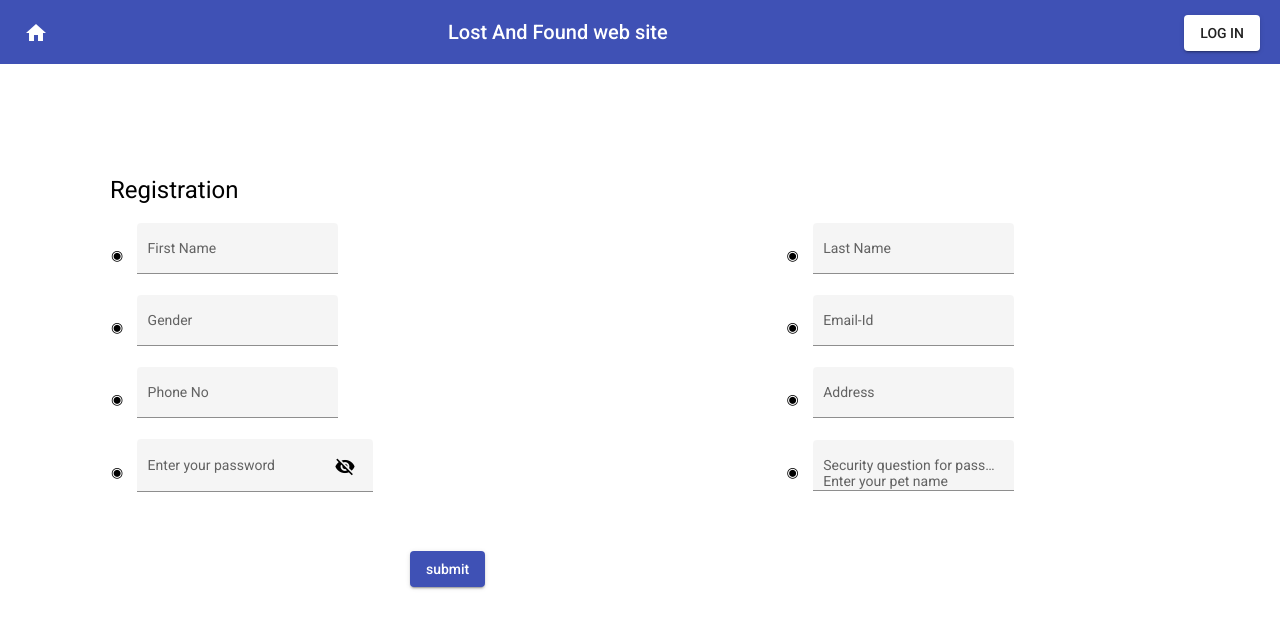
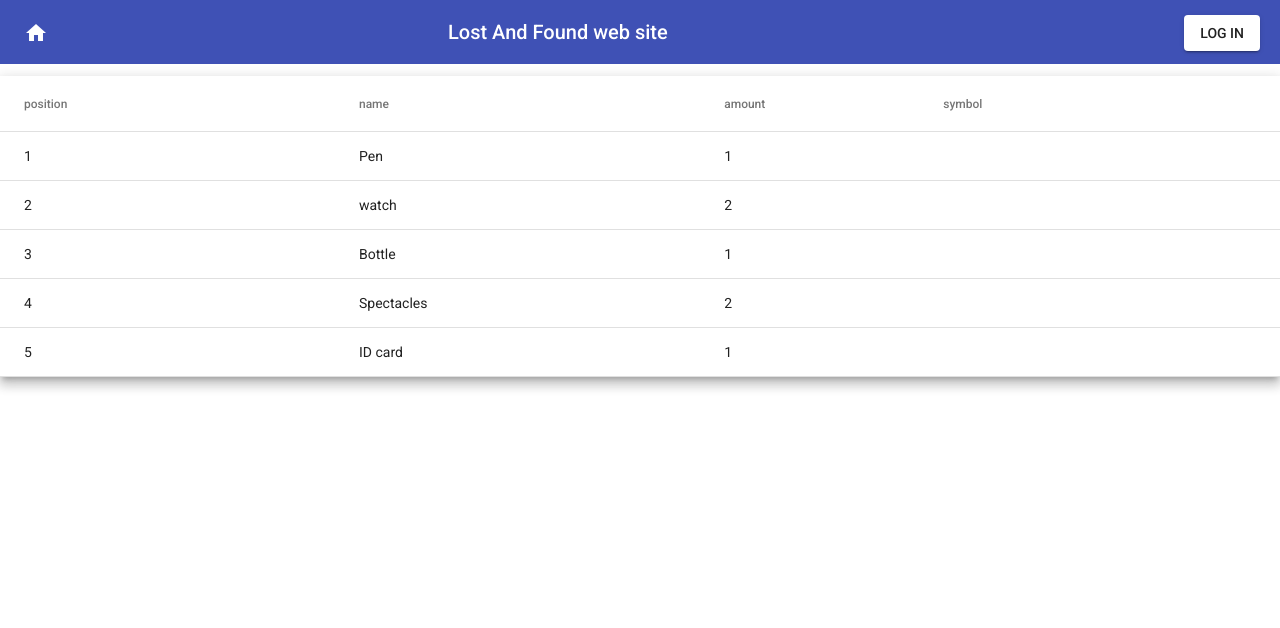
Before and after one commit to code-digger9456/LostFound_FrontEnd, an Angular app: page /register in a window 1280 px wide. Shown: the top 628 px of the page. Built offline with nearby package versions, Linux system fonts and the light colour scheme.

Commit message:
lost item list

```diff
--- a/src/app/app-routing.module.ts
+++ b/src/app/app-routing.module.ts
@@ -4,14 +4,16 @@ import { AdditemsComponent } from './additems/additems.component';
 import { LoginComponent } from './fronttop/login/login.component';
 import { RegisterComponent } from './fronttop/register/register.component';
 import { HomepageComponent } from './homepage/homepage.component';
+import { ListComponent } from './list/list.component';
 import { TestComponent } from './test/test.component';
 
 const routes: Routes = [
+  {path :'**', component: ListComponent},
+
   {path : 'loginpage', component: LoginComponent },
   {path: 'register', component: RegisterComponent},
   {path: 'list' , component: AdditemsComponent },
   { path: 'test', component: TestComponent},
-  {path :'**', component: HomepageComponent}
 ];
 
 @NgModule({
--- a/src/app/app.module.ts
+++ b/src/app/app.module.ts
@@ -16,6 +16,7 @@ import { TestComponent } from './test/test.component';
 import { Test1Component } from './test1/test1.component';
 import { AdditemsComponent } from './additems/additems.component';
 import {MatDialogModule} from '@angular/material/dialog';
+import {MatTableModule} from '@angular/material/table';
 @NgModule({
   declarations: [
     AppComponent,
@@ -36,7 +37,8 @@ import {MatDialogModule} from '@angular/material/dialog';
     BrowserAnimationsModule,
     MatToolbarModule,
     MatInputModule,
-    MatDialogModule
+    MatDialogModule,
+    MatTableModule
   ],
   providers: [],
   bootstrap: [AppComponent]
--- a/src/app/fronttop/login/login.component.html
+++ b/src/app/fronttop/login/login.component.html
@@ -9,11 +9,13 @@
     <mat-form-field appearance="fill">
         <mat-label>Enter your password</mat-label>
         <input matInput [type]="hide ? 'password' : 'text'">
-        <button mat-icon-button matSuffix (click)="hide = !hide" [attr.aria-label]="'Hide password'"
+
+
+    </mat-form-field>
+    <button mat-icon-button matSuffix (click)="hide = !hide" [attr.aria-label]="'Hide password'"
             [attr.aria-pressed]="hide">
             <mat-icon>{{hide ? 'visibility_off' : 'visibility'}}</mat-icon>
         </button>
-    </mat-form-field>
     <br>
     <a href='javascript:void(0)'>Forgot Password?</a>
 <br>
--- a/src/app/fronttop/register/register.component.html
+++ b/src/app/fronttop/register/register.component.html
@@ -3,13 +3,13 @@
     <h1>Registration </h1>
     <table class="reg">
         <tr>
-            <td>&#9673;&nbsp;&nbsp;&nbsp;
+            <td>
                 <mat-form-field appearance="fill">
                     <mat-label>First Name </mat-label>
                     <input matInput type="text">
                 </mat-form-field>
             </td>
-            <td>&#9673;&nbsp;&nbsp;&nbsp;
+            <td>
                 <mat-form-field appearance="fill">
                     <mat-label>Last Name </mat-label>
                     <input matInput type="text">
@@ -17,13 +17,13 @@
             </td>
         </tr>
         <tr>
-            <td> &#9673;&nbsp;&nbsp;&nbsp;
+            <td>
                 <mat-form-field appearance="fill">
                     <mat-label>Gender </mat-label>
                     <input matInput type="text">
                 </mat-form-field>
             </td>
-            <td>&#9673;&nbsp;&nbsp;&nbsp;
+            <td>
                 <mat-form-field appearance="fill">
                     <mat-label> Email-Id </mat-label>
                     <input matInput type="text">
@@ -31,13 +31,13 @@
             </td>
         </tr>
         <tr>
-            <td>&#9673;&nbsp;&nbsp;&nbsp;
+            <td>
                 <mat-form-field appearance="fill">
                     <mat-label> Phone No </mat-label>
                     <input matInput type="text">
                 </mat-form-field>
             </td>
-            <td>&#9673;&nbsp;&nbsp;&nbsp;
+            <td>
                 <mat-form-field appearance="fill">
                     <mat-label>Address</mat-label>
                     <input matInput type="text">
@@ -45,7 +45,7 @@
             </td>
         </tr>
         <tr>
-            <td>&#9673;&nbsp;&nbsp;&nbsp;
+            <td>
                 <mat-form-field appearance="fill">
                     <mat-label>Enter your password</mat-label>
                     <input matInput [type]="hide ? 'password' : 'text'">
@@ -55,7 +55,7 @@
                     </button>
                 </mat-form-field>
             </td>
-            <td>&#9673;&nbsp;&nbsp;&nbsp;
+            <td>
                 <mat-form-field appearance="fill">
                     <mat-label>Security question for password recovery<br>
                         Enter your pet name</mat-label>
--- a/src/app/homepage/homepage.component.css
+++ b/src/app/homepage/homepage.component.css
@@ -15,6 +15,31 @@
     background-image: url(src\assets\images\image1.jpeg);
     background-attachment: fixed;
 }
+
+
+.split {
+  height: 100%;
+  width: 50%;
+  position: fixed;
+  z-index: 1;
+  top: 0;
+  overflow-x: hidden;
+
+}
+
+
+/* Control the left side */
+.left {
+  left: 0;
+}
+
+/* Control the right side */
+.right {
+  right: 0;
+
+}
+
+
 .pos
 {
     text-align: center;
--- a/src/app/homepage/homepage.component.ts
+++ b/src/app/homepage/homepage.component.ts
@@ -1,5 +1,7 @@
 import { Component, OnInit } from '@angular/core';
 import {Router} from '@angular/router';
+
+
 @Component({
   selector: 'app-homepage',
   templateUrl: './homepage.component.html',
--- a/src/app/list/list.component.css
+++ b/src/app/list/list.component.css
@@ -0,0 +1,47 @@
+table {
+    width: 100%;
+  }
+
+  tr.example-detail-row {
+    height: 0;
+  }
+
+  tr.example-element-row:not(.example-expanded-row):hover {
+    background: whitesmoke;
+  }
+
+  tr.example-element-row:not(.example-expanded-row):active {
+    background: #efefef;
+  }
+
+  .example-element-row td {
+    border-bottom-width: 0;
+  }
+
+  .example-element-detail {
+    overflow: hidden;
+    display: flex;
+  }
+
+  .example-element-diagram {
+    min-width: 80px;
+    border: 2px solid black;
+    padding: 8px;
+    font-weight: lighter;
+    margin: 8px 0;
+    height: 104px;
+  }
+
+  .example-element-symbol {
+    font-weight: bold;
+    font-size: 40px;
+    line-height: normal;
+  }
+
+  .example-element-description {
+    padding: 16px;
+  }
+
+  .example-element-description-attribution {
+    opacity: 0.5;
+  }
--- a/src/app/list/list.component.html
+++ b/src/app/list/list.component.html
@@ -1 +1,35 @@
-<button  >check</button>
+<table mat-table
+       [dataSource]="dataSource" multiTemplateDataRows
+       class="mat-elevation-z8">
+  <ng-container matColumnDef="{{column}}" *ngFor="let column of columnsToDisplay">
+    <th mat-header-cell *matHeaderCellDef> {{column}} </th>
+    <td mat-cell *matCellDef="let element"> {{element[column]}} </td>
+  </ng-container>
+
+  <!-- Expanded Content Column - The detail row is made up of this one column that spans across all columns -->
+  <ng-container matColumnDef="expandedDetail">
+    <td mat-cell *matCellDef="let element" [attr.colspan]="columnsToDisplay.length">
+      <div class="example-element-detail"
+           [@detailExpand]="element == expandedElement ? 'expanded' : 'collapsed'">
+        <div class="example-element-diagram">
+          <div class="example-element-position"> {{element.position}} </div>
+          <div class="example-element-symbol"> {{element.symbol}} </div>
+          <div class="example-element-name"> {{element.name}} </div>
+          <div class="example-element-weight"> {{element.amount}} </div>
+        </div>
+        <div class="example-element-description">
+          {{element.description}}
+          <span class="example-element-description-attribution"> -- Wikipedia </span>
+        </div>
+      </div>
+    </td>
+  </ng-container>
+
+  <tr mat-header-row *matHeaderRowDef="columnsToDisplay"></tr>
+  <tr mat-row *matRowDef="let element; columns: columnsToDisplay;"
+      class="example-element-row"
+      [class.example-expanded-row]="expandedElement === element"
+      (click)="expandedElement = expandedElement === element ? null : element">
+  </tr>
+  <tr mat-row *matRowDef="let row; columns: ['expandedDetail']" class="example-detail-row"></tr>
+</table>
--- a/src/app/list/list.component.ts
+++ b/src/app/list/list.component.ts
@@ -1,14 +1,76 @@
-import { Component, OnInit } from '@angular/core';
+import { Component} from '@angular/core';
+import {animate, state, style, transition, trigger} from '@angular/animations';
+
+
+
+
+export interface PeriodicElement {
+  name: string;
+  position: number;
+  amount: number;
+  symbol: string;
+  description: string;
+}
+
+const ELEMENT_DATA: PeriodicElement[] = [
+  {
+    position: 1,
+    name: 'Pen',
+     amount:1,
+    symbol: '',
+    description: `Found in class. Room no. 20.blue in colour`,
+  },
+  {
+    position: 2,
+    name: 'watch',
+    amount: 2,
+    symbol: '',
+    description: `Found in ground.Metal `,
+  },
+  {
+    position: 3,
+    name: 'Bottle',
+    amount: 1,
+    symbol: '',
+    description: `1L bottle found in common hall. Colour of bottle is green. `,
+  },
+  {
+    position:4,
+    name: 'Spectacles',
+    amount: 2,
+    symbol: '',
+    description: `Both are frameless spectacles `,
+  },
+  {
+    position: 5,
+    name: 'ID card',
+    amount: 1,
+    symbol: '',
+    description: `ID card found in class.
+                  Details of student:
+                  Name- Aarav Gupta
+                  Class- 9
+                  `
+  },
+];
 
 @Component({
   selector: 'app-list',
   templateUrl: './list.component.html',
-  styleUrls: ['./list.component.css']
+  styleUrls: ['./list.component.css'],
+  animations: [
+    trigger('detailExpand', [
+      state('collapsed', style({height: '0px', minHeight: '0'})),
+      state('expanded', style({height: '*'})),
+      transition('expanded <=> collapsed', animate('225ms cubic-bezier(0.4, 0.0, 0.2, 1)')),
+    ]),
+  ]
 })
 export class ListComponent  {
 
-  constructor() { }
-
+  dataSource = ELEMENT_DATA;
+  columnsToDisplay = ['position','name', 'amount', 'symbol'];
+  expandedElement: PeriodicElement | null=null;
 
 
 }
```
Also changed, not shown: 1 other file (tests, documents, lock files or other folders).
